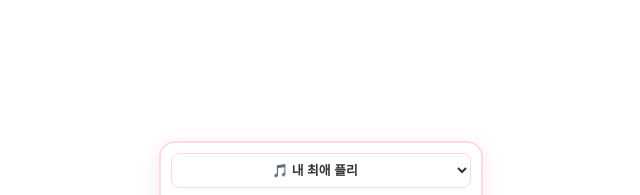
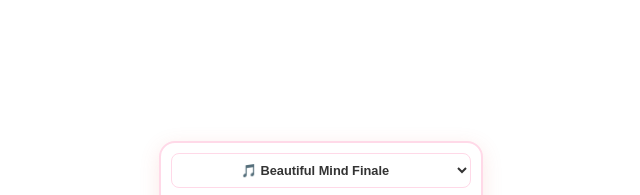
Before and after one commit to yujeonglee623/notion, a plain HTML site: page templates/playlist.html in a window 1280 px wide. Shown: the top 195 px of the page, 319-959 px from the left. Drawn offline with Linux system fonts and the light colour scheme; grey boxes are pictures that could not be loaded.

Commit message:
Update playlist.html

```diff
--- a/templates/playlist.html
+++ b/templates/playlist.html
@@ -61,17 +61,9 @@
 
         const MY_PLAYLISTS = [
             {
-                name: "🎵 내 최애 플리",
-                url: "https://music.apple.com/kr/playlist/todays-hits/pl.f4d106fed2bd41149aaacabb233eb5eb"
+                name: "🎵 Beautiful Mind Finale",
+                url: "https://music.apple.com/kr/playlist/beautifulmind-finale/pl.u-xlyNqJPuJKBJMX7?ls"
             },
-            {
-                name: "☕ 스타벅스 매장 음악",
-                url: "https://music.apple.com/kr/playlist/starbucks-coffeehouse-pop/pl.u-V9D7mXGt316D1"
-            },
-            {
-                name: "🎹 집중할 때 듣는 피아노",
-                url: "https://music.apple.com/kr/playlist/piano-chill/pl.2bb1f528792b49868618f2d4994df56b"
-            }
         ];
 
         const dropdown = document.getElementById('playlist-dropdown');
```
